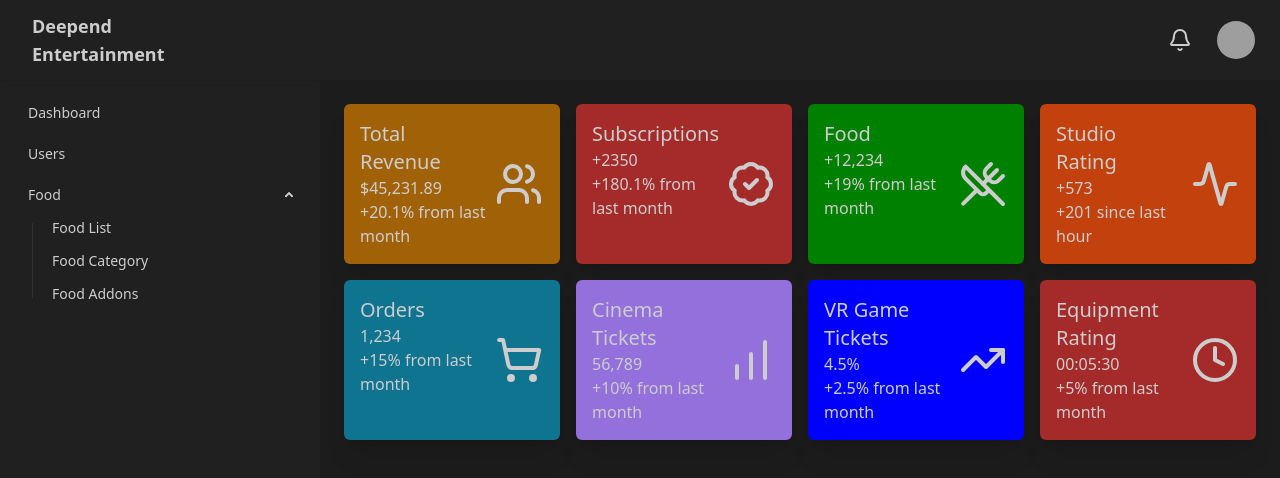
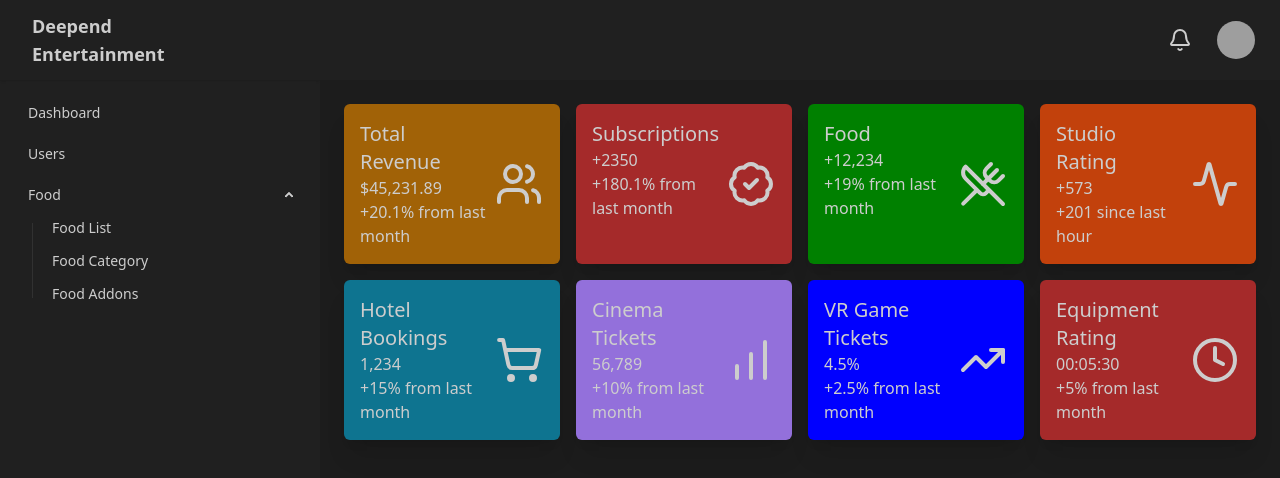
Before and after one commit to greenmousedev0/deepend-admin-new, a React (Vite) app: page /app in a window 1280 px wide. Shown: the top 478 px of the page. Built offline with nearby package versions, Linux system fonts and the light colour scheme; sample sign-in values are in the browser's storage; grey boxes are pictures that could not be loaded.

Commit message:
stat card

```diff
--- a/src/components/Stats.tsx
+++ b/src/components/Stats.tsx
@@ -43,7 +43,7 @@ const stats = [
     main: "+573",
   },
   {
-    title: "Orders",
+    title: "Hotel Bookings",
     color: "#0e7490",
     icon: <ShoppingCart className="h-4 w-4 text-muted-foreground" />,
     subtitle: "+15% from last month",
```
